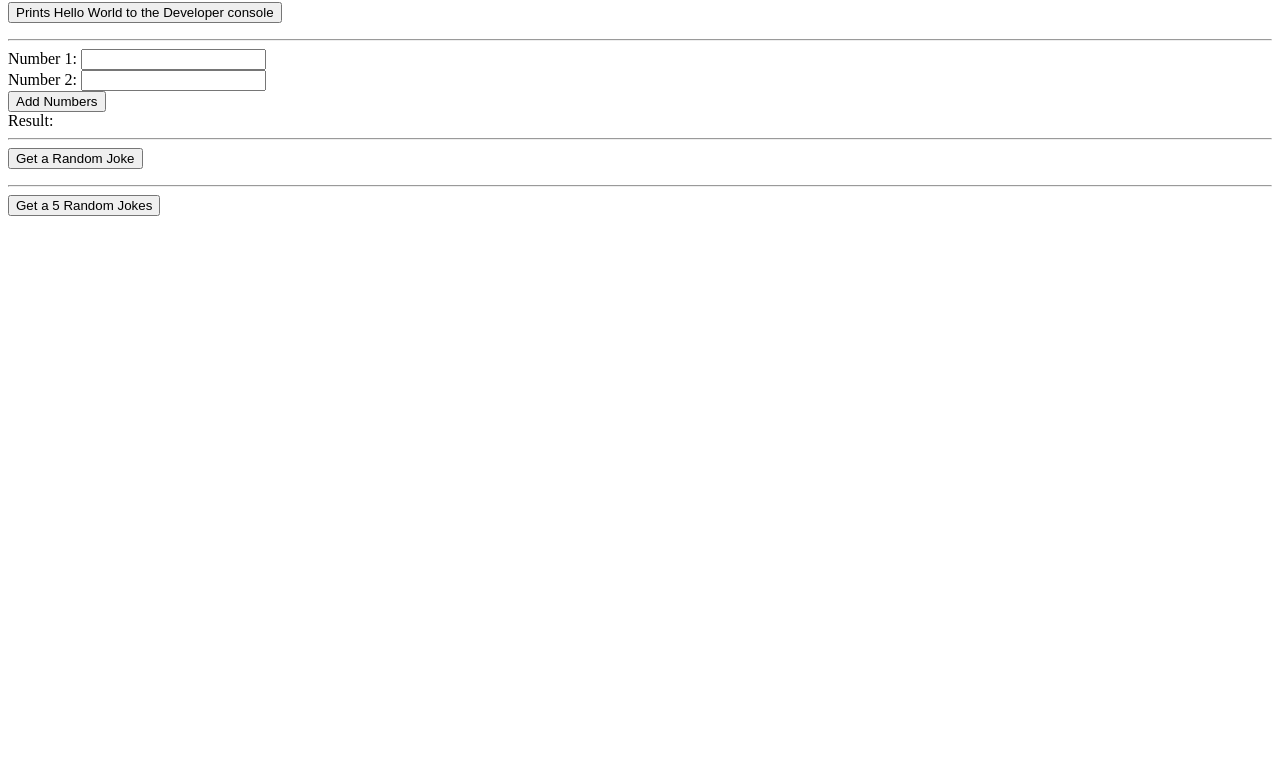
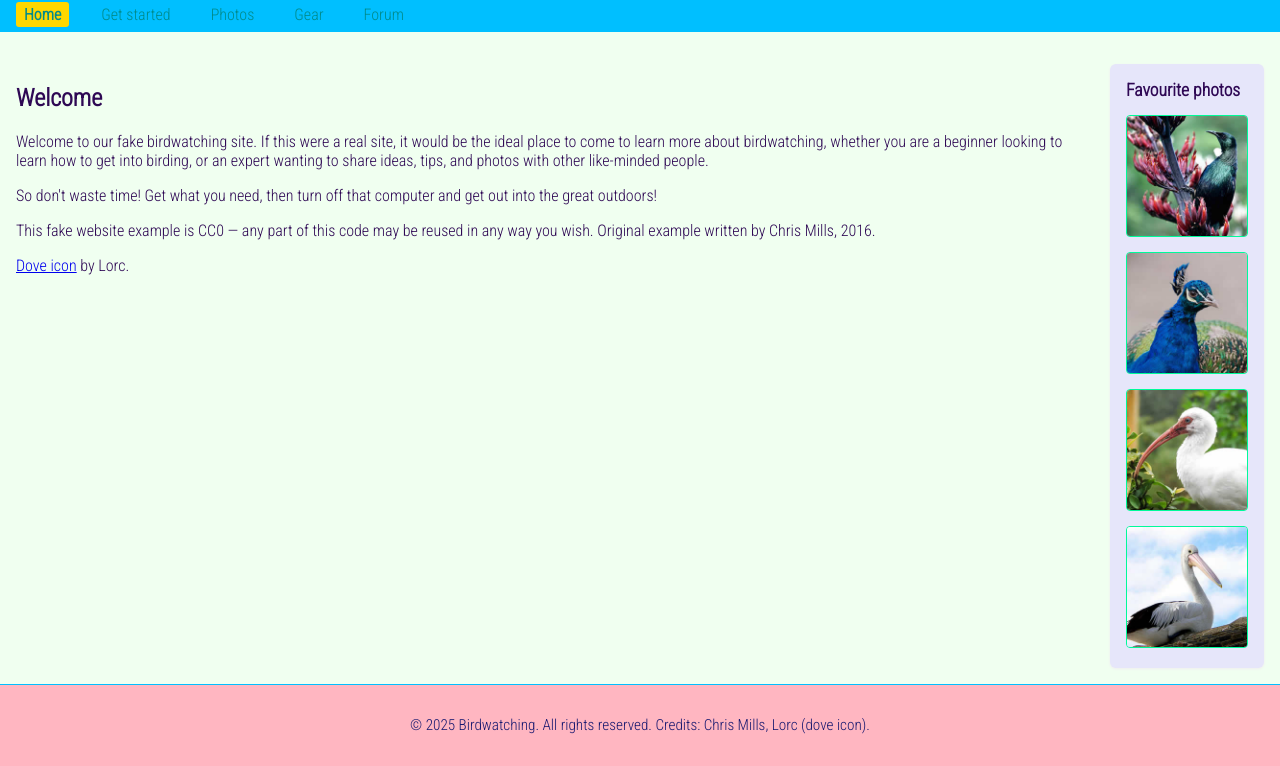
Before and after one commit to QuintonDuce/M4.2-Lab, a website: page index.html in a window 1280 px wide. Shown: the part 84-850 px from the top of the page. Before the commit the page ends 800 px from the top, so only its background shows below. Drawn offline with Linux system fonts and the light colour scheme.

Commit message:
Lab Complete!

```diff
--- a/css/style.css
+++ b/css/style.css
@@ -1,29 +1,112 @@
-h1{
-  border-color: #d3e644;
-  border-style: dashed;
+body {
+	font-family: 'Roboto Condensed', Arial, sans-serif;
+	margin: 0;
+	background: #ffe4e1;
+	color: #2e0854;
 }
 
-table {
-  border-collapse: collapse;
-  width: 100%;
-  margin-bottom: 20px;
+.wrapper {
+	margin: 0 auto;
+	background: #f0fff0;
+	min-height: 100vh;
+	display: flex;
+	flex-direction: column;
+	box-shadow: 0 2px 8px rgba(255,140,0,0.12);
 }
 
-th, td {
-  padding: 12px 15px;
-  text-align: left;
-  border-bottom: 1px solid #ddd;
+.site-header {
+	background: #00bfff;
+	padding: 1.5rem 1rem 0.5rem 1rem;
+}
+.header-main {
+	display: flex;
+	align-items: center;
+	gap: 1rem;
+}
+.site-logo {
+	width: 48px;
+	height: 48px;
+}
+.site-title {
+	font-family: 'Cinzel Decorative', serif;
+	font-size: 2.2rem;
+	margin: 0;
+	color: #ff4500;
+}
+.site-nav {
+	margin-top: 0.5rem;
+}
+.site-nav ul {
+	list-style: none;
+	padding: 0;
+	margin: 0;
+	display: flex;
+	gap: 1.5rem;
+	border-top: 1px solid #ff69b4;
+	padding-top: 0.5rem;
+}
+.site-nav li {
+	font-size: 1rem;
+}
+.site-nav a, .site-nav span {
+	text-decoration: none;
+	color: #008b8b;
+	padding: 0.2em 0.5em;
+}
+.site-nav span {
+	font-weight: bold;
+	background: #ffd700;
+	border-radius: 3px;
 }
 
-th {
-  background-color: #f2f2f2;
-  font-weight: bold;
+.main-content {
+	flex: 1;
+	padding: 2rem 1rem 1rem 1rem;
+}
+.content-columns {
+	display: flex;
+	gap: 2rem;
+}
+.welcome-text {
+	flex: 2;
+}
+.sidebar {
+	background: #e6e6fa;
+	padding: 1rem;
+	border-radius: 6px;
+	box-shadow: 0 1px 3px rgba(255,0,255,0.08);
+}
+.sidebar h2 {
+	font-size: 1.1rem;
+	margin-top: 0;
+}
+.thumbnails {
+	display: flex;
+	flex-direction: column;
+	gap: 0.7rem;
+}
+.thumbnails a img {
+	width: 100%;
+	max-width: 120px;
+	border-radius: 4px;
+	border: 1px solid #00fa9a;
+	background: #fffacd;
 }
 
-tbody tr:nth-child(even) {
-  background-color: #f9f9f9;
+.site-footer {
+	background: #ffb6c1;
+	text-align: center;
+	padding: 1rem;
+	font-size: 0.95rem;
+	color: #191970;
+	border-top: 1px solid #00bfff;
 }
 
-tbody tr:hover {
-  background-color: #e9e9e9;
+@media (max-width: 700px) {
+	.content-columns {
+		flex-direction: column;
+	}
+	.sidebar {
+		margin-top: 2rem;
+	}
 }
--- a/index.html
+++ b/index.html
@@ -1,108 +1,57 @@
-<!doctype html>
-<html>
+<!DOCTYPE html>
+<html lang="en">
+  <head>
+    <meta charset="utf-8">
+    <title>Birdwatching</title>
+    <link href="https://fonts.googleapis.com/css?family=Roboto+Condensed:300%7CCinzel+Decorative:700" rel="stylesheet">
+    <link rel="stylesheet" href="/css/style.css">
+  </head>
 
-<head>
-  <meta charset="utf-8">
-  <title>Hello World!</title>
-  <meta name="description" content="">
-  <meta name="viewport" content="width=device-width, initial-scale=1">
-  <link rel="stylesheet" href="css/style.css">
-  <link rel="shortcut icon" href="img/favicon.ico">
-</head>
+  <body>
 
-<body>
-  <h1>HTML Rocks!</h1>
-  <p>
-    <button  onclick="helloWorld()">Prints Hello World to the Developer console</button>
-  </p>
-  <hr>
-  <form id="addForm">
-    <label for="num1">Number 1:</label>
-    <input type="number" id="num1" name="num1" required>
-    <br>
-    <label for="num2">Number 2:</label>
-    <input type="number" id="num2" name="num2" required>
-    <br>
-    <button type="submit">Add Numbers</button>
-  </form>
 
-  <label id="result">Result:</label>
+    <div class="wrapper">
+      <header class="site-header">
+        <div class="header-main">
+          <img src="dove.png" alt="a simple dove logo" class="site-logo">
+          <h1 class="site-title">Birdwatching</h1>
+        </div>
+        <nav class="site-nav">
+          <ul>
+            <li><span>Home</span></li>
+            <li><a href="#">Get started</a></li>
+            <li><a href="#">Photos</a></li>
+            <li><a href="#">Gear</a></li>
+            <li><a href="#">Forum</a></li>
+          </ul>
+        </nav>
+      </header>
 
-  <hr>
+      <main class="main-content">
+        <div class="content-columns">
+          <section class="welcome-text">
+            <h2>Welcome</h2>
+            <p>Welcome to our fake birdwatching site. If this were a real site, it would be the ideal place to come to learn more about birdwatching, whether you are a beginner looking to learn how to get into birding, or an expert wanting to share ideas, tips, and photos with other like-minded people.</p>
+            <p>So don't waste time! Get what you need, then turn off that computer and get out into the great outdoors!</p>
+            <p>This fake website example is CC0 — any part of this code may be reused in any way you wish. Original example written by Chris Mills, 2016.</p>
+            <p><a href="http://game-icons.net/lorc/originals/dove.html">Dove icon</a> by Lorc.</p>
+          </section>
+          <aside class="sidebar">
+            <h2>Favourite photos</h2>
+            <div class="thumbnails">
+              <a href="favorite-1.jpg"><img src="favorite-1_th.jpg" alt="Small black bird, black claws, long black slender beak, links to larger version of the image"></a>
+              <a href="favorite-2.jpg"><img src="favorite-2_th.jpg" alt="Top half of a pretty bird with bright blue plumage on neck, light colored beak, blue headdress, links to larger version of the image"></a>
+              <a href="favorite-3.jpg"><img src="favorite-3_th.jpg" alt="Top half of a large bird with white plumage, very long curved narrow light colored break, links to larger version of the image"></a>
+              <a href="favorite-4.jpg"><img src="favorite-4_th.jpg" alt="Large bird, mostly white plumage with black plumage on back and rear, long straight white beak, links to larger version of the image"></a>
+            </div>
+          </aside>
+        </div>
+      </main>
 
-  <button id="jokeButton">Get a Random Joke</button>
-  <p id="joke"></p>
+      <footer class="site-footer">
+        <p>&copy; 2025 Birdwatching. All rights reserved. Credits: Chris Mills, Lorc (dove icon).</p>
+      </footer>
+    </div>
 
-  <hr>
-  <button id="jokeButtonTable">Get a  5 Random Jokes</button>
-  <table id="jokeTable"></table>
-
-  <script type="module" script="js/main.js">
-    import {helloWorld, add, fetchRandomJoke, fetch5RandomJokes} from './js/main.js';
-
-    // This shows how to assign a function to the window object
-    // so that it can be called from the browser console
-    window.helloWorld = helloWorld;
-
-    // This shows how to add an event listener to a button in the HTML
-    // and call a function when the button is clicked
-    const form = document.getElementById('addForm');
-    form.addEventListener('submit', function(e) {
-      e.preventDefault();
-      const num1 = parseFloat(document.getElementById('num1').value);
-      const num2 = parseFloat(document.getElementById('num2').value);
-      try{
-        const result = add(num1, num2);
-        document.getElementById('result').textContent = `Result: ${result}`;
-      }catch(e){
-        console.error(e);
-        document.getElementById('result').textContent = `Error: ${e.message}`;
-      }
-
-    });
-
-    // this shows how to add an event listener to a button in the HTML
-    // that calls a function that fetches a random joke from an API
-    // and displays it on the page
-    const jokebtn = document.getElementById('jokeButton');
-    const jokeresult = document.getElementById('joke');
-    jokebtn.addEventListener('click', async () => {
-      try {
-        jokeresult.textContent = 'Loading...';
-        const joke = await fetchRandomJoke();
-        document.getElementById('joke').textContent = joke;
-      } catch (e) {
-        console.error(e);
-        document.getElementById('joke').textContent = `Error: ${e.message}`;
-      }
-    });
-
-    // this shows how to add an event listener to a button in the HTML
-    // that calls a function that fetches 5 random jokes from an API
-    // and displays them in a table on the page
-    const jokeTableBtn = document.getElementById('jokeButtonTable');
-    const jokeTable = document.getElementById('jokeTable');
-    jokeTableBtn.addEventListener('click', async () => {
-      try {
-        jokeTable.textContent = 'Loading...';
-        const joke = await fetch5RandomJokes();
-        jokeTable.innerHTML = `
-              <thead>
-              <tr>
-                <th>Joke</th>
-              </tr>
-              </thead>
-              <tbody>
-              ${joke.map(j => `<tr><td>${j}</td></tr>`).join('')}
-              </tbody>
-            `;
-      } catch (e) {
-        console.error(e);
-        document.getElementById('joke').textContent = `Error: ${e.message}`;
-      }
-    });
-  </script>
-
-</body>
-
+  </body>
 </html>
```
Also changed, not shown: dove.png (added), favorite-1.jpg (added), favorite-1_th.jpg (added), favorite-2.jpg (added), favorite-2_th.jpg (added), favorite-3.jpg (added), favorite-3_th.jpg (added), favorite-4.jpg (added), favorite-4_th.jpg (added).
